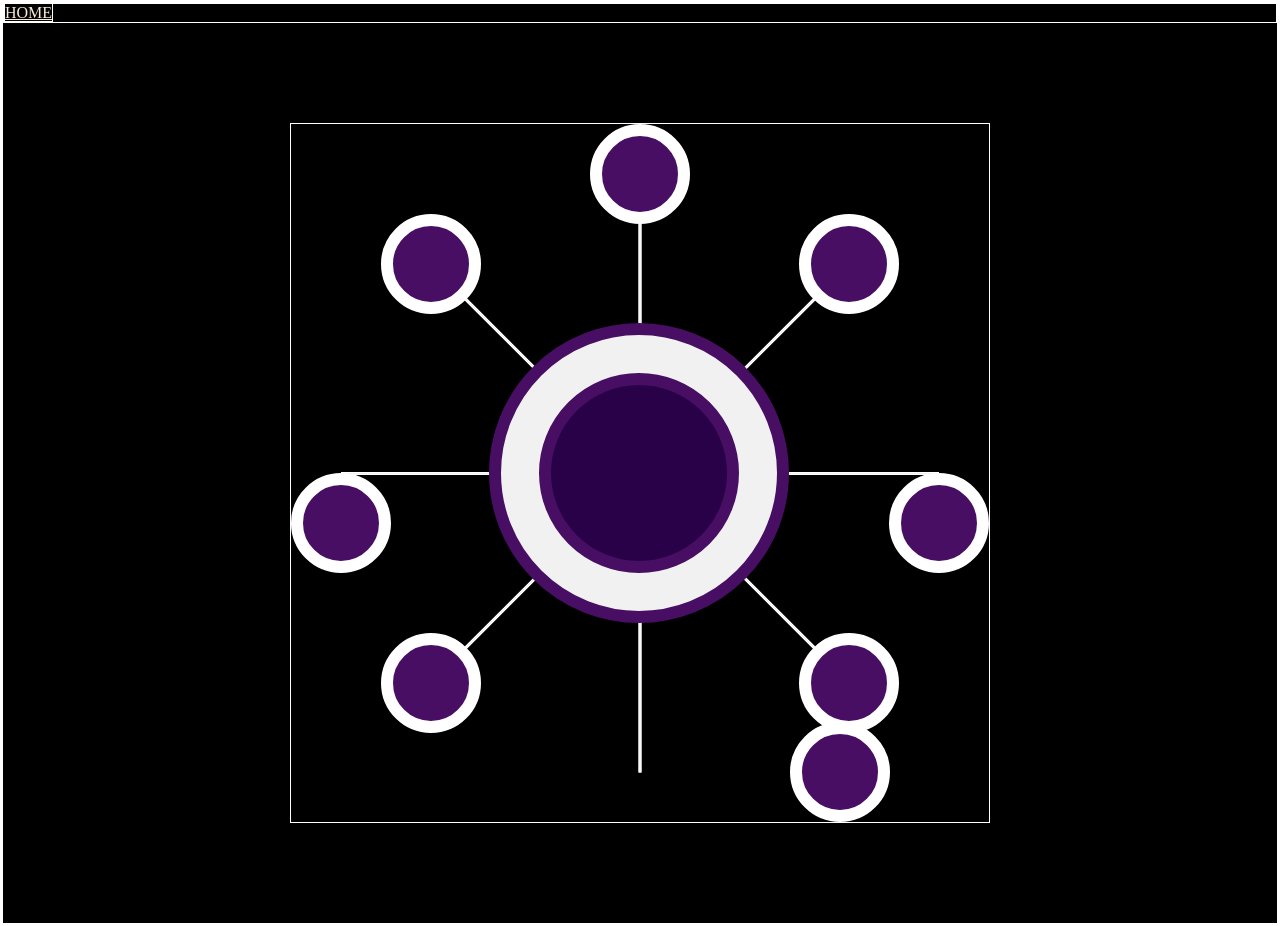
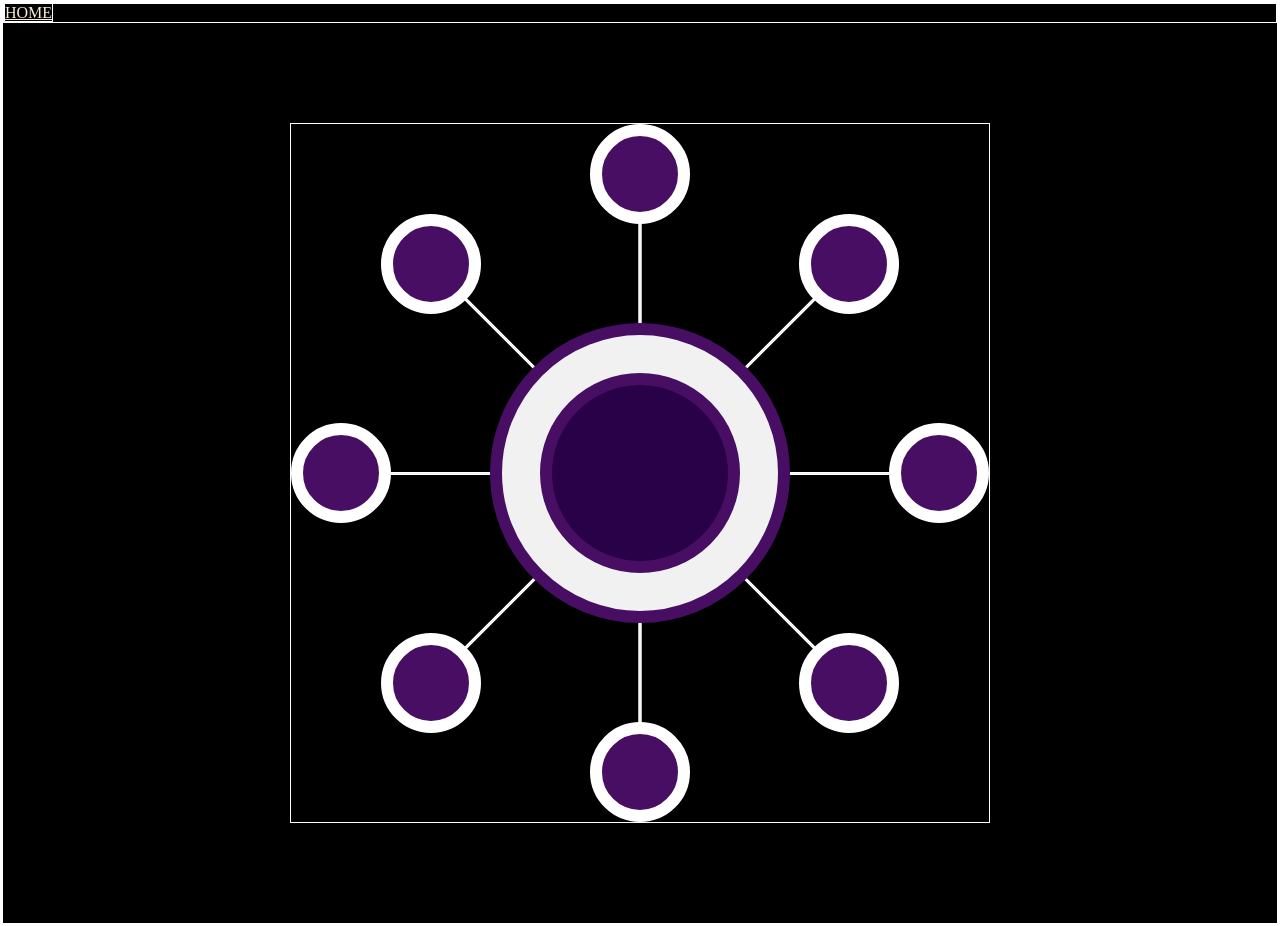
Before and after one commit to serg-hourwitz/beetroot-test-project, a website: page homeworks/Positions-Scss/index.html in a window 1280 px wide. Drawn offline with Linux system fonts and the light colour scheme.

Commit message:
Added styles

```diff
--- a/homeworks/Positions-Scss/index.html
+++ b/homeworks/Positions-Scss/index.html
@@ -20,17 +20,18 @@
       </div>
       <!-- * Container -->
       <div class="container">
-        <!-- Lines -->
-        <div class="line"></div>
-        <div class="line line--45"></div>
-        <div class="line line--90"></div>
-        <div class="line line--135"></div>
         <!-- Circle center -->
-        <div class="circle-center">
-          <div class="circle-center-inner"></div>
+        <div class="circle circle-center">
         </div>
+
+        <div class="radial-block">
+          <!-- Lines -->
+          <div class="line"></div>
+          <div class="line line--45"></div>
+          <div class="line line--90"></div>
+          <div class="line line--135"></div>
         <!-- Radial circles -->
-        <div class="circle-radial-block">
+
           <div class="circle-radial circle-radial--top"></div>
           <div class="circle-radial circle-radial--top-right"></div>
           <div class="circle-radial circle-radial--right"></div>
@@ -39,7 +40,9 @@
           <div class="circle-radial circle-radial--bottom-left"></div>
           <div class="circle-radial circle-radial--left"></div>
           <div class="circle-radial circle-radial--top-left"></div>
+
         </div>
+        <div class="circle circle-center-inner"></div>
       </div>
     </div>
   </body>
--- a/homeworks/Positions-Scss/scss/components/_center.scss
+++ b/homeworks/Positions-Scss/scss/components/_center.scss
@@ -1,20 +1,30 @@
-.circle-center {
-  position: relative;
-  display: flex;
-  justify-content: center;
-  align-items: center;
-  width: 300px;
-  height: 300px;
+.circle {
+  position: absolute;
+  width: 200px;
+  height: 200px;
   border-radius: 50%;
-  background-color: var(--c-light-grey);
+  background-color: var(--c-violet-dark);
   border: 12px solid var(--c-violet);
   cursor: pointer;
+  transition: transform .8s ease-in-out;
 
-  &-inner {
-    width: 200px;
-    height: 200px;
+  &-center {
+    position: absolute;
+    display: flex;
+    justify-content: center;
+    align-items: center;
+    width: 300px;
+    height: 300px;
     border-radius: 50%;
-    background-color: var(--c-violet-dark);
+    background-color: var(--c-light-grey);
     border: 12px solid var(--c-violet);
+    z-index: 2;
   }
+
+  &:active {
+    & + .radial-block {
+      transform: scale(.8);
+    }
+  }
+
 }
--- a/homeworks/Positions-Scss/scss/components/_index.scss
+++ b/homeworks/Positions-Scss/scss/components/_index.scss
@@ -1 +1,2 @@
 @import './center';
+@import './radial-block';
--- /dev/null
+++ b/homeworks/Positions-Scss/scss/components/_radial-block.scss
@@ -0,0 +1,5 @@
+.radial-block {
+  display: flex;
+  justify-content: center;
+  align-items: center;
+}
--- a/homeworks/Positions-Scss/scss/elements/_index.scss
+++ b/homeworks/Positions-Scss/scss/elements/_index.scss
@@ -1,2 +1,3 @@
 @import './lines';
 @import './circles';
+@import './inner';
--- /dev/null
+++ b/homeworks/Positions-Scss/scss/elements/_inner.scss
@@ -0,0 +1,9 @@
+.circle-center-inner {
+  position: absolute;
+  width: 200px;
+  height: 200px;
+  border-radius: 50%;
+  background-color: var(--c-violet-dark);
+  border: 12px solid var(--c-violet);
+  z-index: 2;
+}
```
Also changed, not shown: homeworks/Positions-Scss/index.css, 1 other file.
